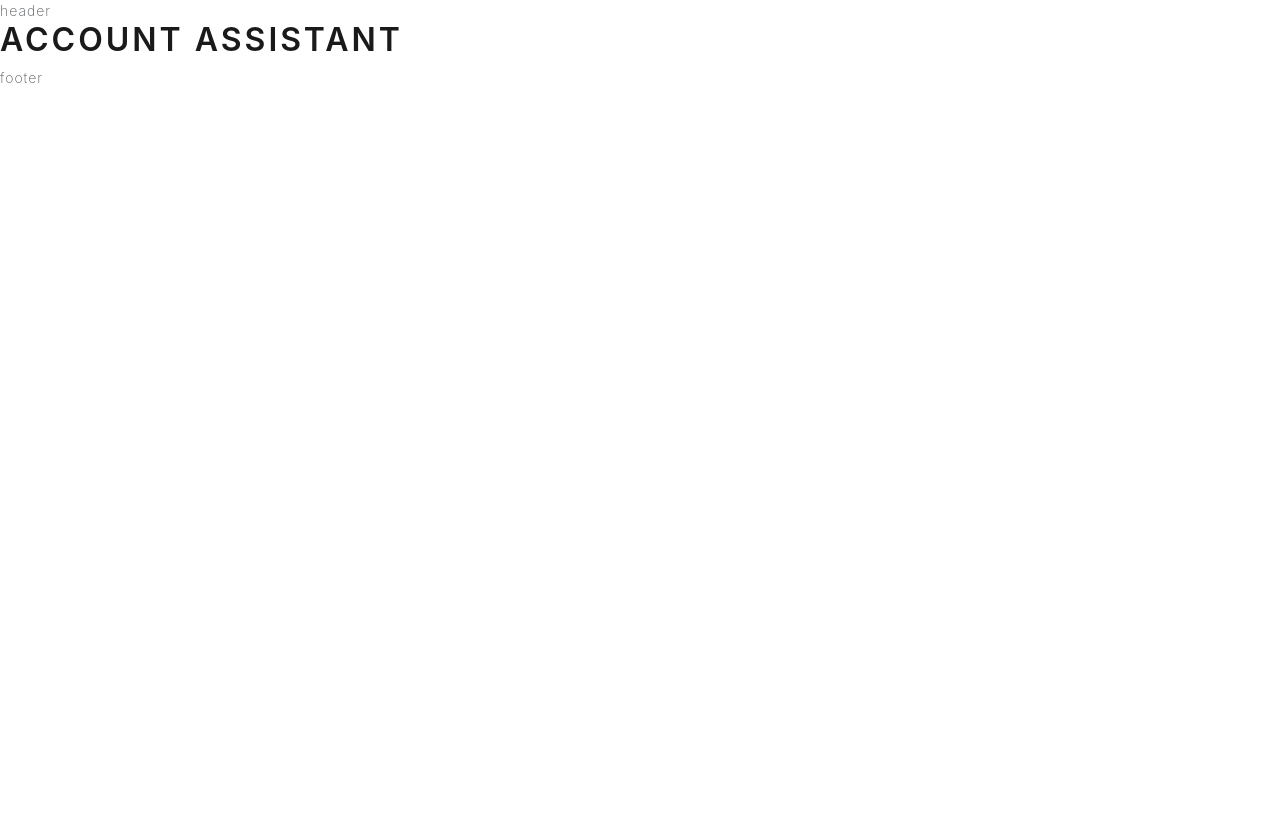
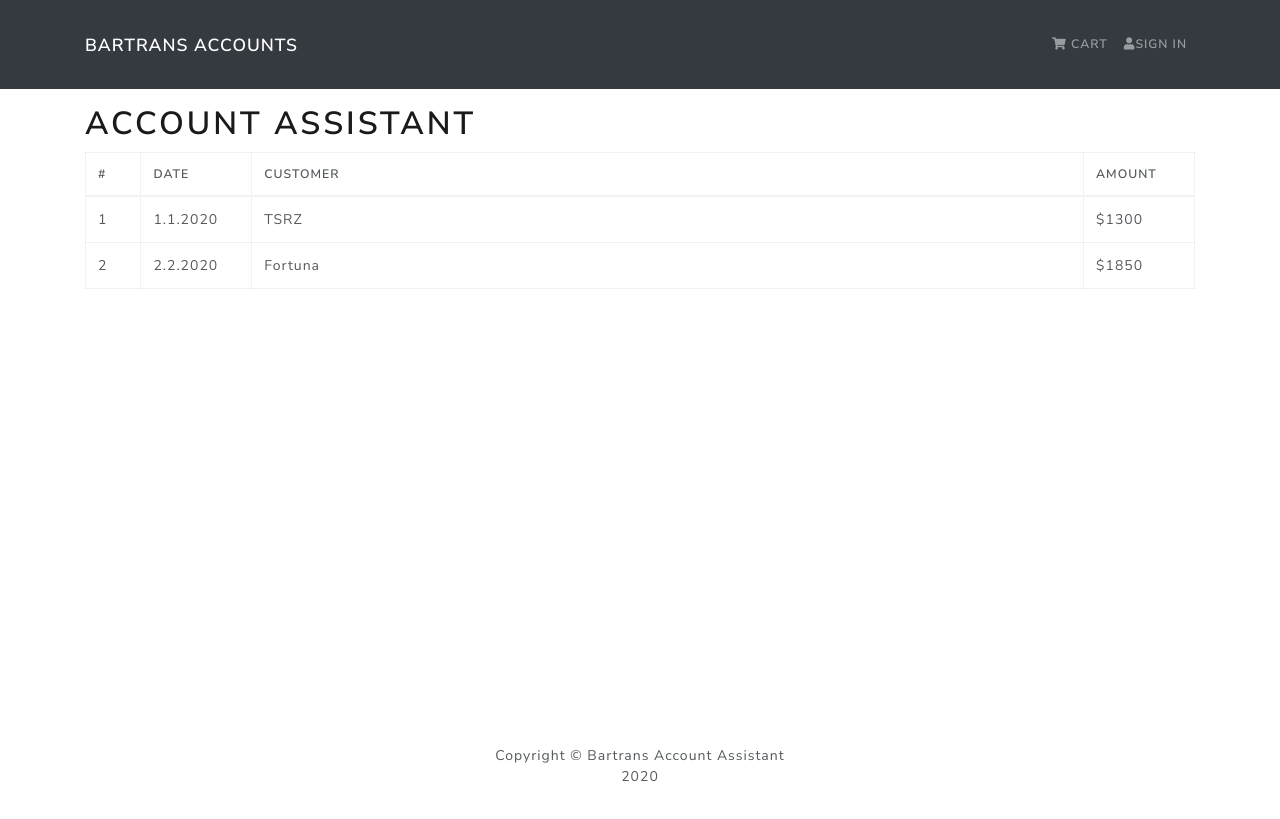
Before and after one commit to serg988/accounting, a React (Create React App) app in the folder frontend/: page / in a window 1280 px wide. Built offline with nearby package versions, Linux system fonts and the light colour scheme.

Commit message:
router homescreen invoiceitem

```diff
--- a/frontend/package.json
+++ b/frontend/package.json
@@ -9,6 +9,7 @@
     "react": "^17.0.1",
     "react-bootstrap": "^1.4.0",
     "react-dom": "^17.0.1",
+    "react-router-dom": "^5.2.0",
     "react-scripts": "4.0.1",
     "web-vitals": "^0.2.4"
   },
--- a/frontend/public/index.html
+++ b/frontend/public/index.html
@@ -12,6 +12,7 @@
     <link rel="apple-touch-icon" href="%PUBLIC_URL%/logo192.png" />
 
     <link rel="manifest" href="%PUBLIC_URL%/manifest.json" />
+    <link rel="stylesheet" href="https://cdnjs.cloudflare.com/ajax/libs/font-awesome/5.15.1/css/all.min.css" integrity="sha512-+4zCK9k+qNFUR5X+cKL9EIR+ZOhtIloNl9GIKS57V1MyNsYpYcUrUeQc9vNfzsWfV28IaLL3i96P9sdNyeRssA==" crossorigin="anonymous" />
 
     <title>Account Assistant</title>
   </head>
--- a/frontend/src/App.js
+++ b/frontend/src/App.js
@@ -1,15 +1,33 @@
 import React from 'react'
+import { Container } from 'react-bootstrap'
 import Header from './components/Header'
 import Footer from './components/Footer'
+import HomeScreen from './screens/HomeScreen'
+import SingleInvoice from './invoices/SingleInvoice'
+import {
+  BrowserRouter as Router,
+  Route,
+  Redirect,
+  Switch,
+} from 'react-router-dom'
 
 const App = () => {
   return (
     <>
-      <Header />
-      <main>
-        <h1>Account Assistant</h1>
-      </main>
-      <Footer />
+      <Router>
+        <Header />
+        <main className='py-3'>
+          <Container>
+            <Route path='/' exact>
+              <HomeScreen />
+            </Route>
+            <Route path='/invoice/:iid'>
+              <SingleInvoice />
+            </Route>
+          </Container>
+        </main>
+        <Footer />
+      </Router>
     </>
   )
 }
--- a/frontend/src/components/Footer.js
+++ b/frontend/src/components/Footer.js
@@ -1,9 +1,17 @@
 import React from 'react'
+import { Container, Row, Col } from 'react-bootstrap'
 
 const Footer = () => {
   return (
     <footer>
-      footer
+      <Container>
+        <Row>
+          <Col className='text-center py-3'>
+            Copyright &copy; Bartrans Account Assistant{' '}
+            {<p>{new Date().getFullYear()}</p>}
+          </Col>
+        </Row>
+      </Container>
     </footer>
   )
 }
--- a/frontend/src/components/Header.js
+++ b/frontend/src/components/Header.js
@@ -1,9 +1,28 @@
 import React from 'react'
+import { Navbar, Nav, Container } from 'react-bootstrap'
+import { NavLink } from 'react-router-dom'
 
 const Header = () => {
   return (
     <header>
-      header
+      <Navbar bg='dark' variant='dark' expand='lg' collapseOnSelect>
+        <Container>
+          <NavLink to='/'>
+            <Navbar.Brand>Bartrans Accounts</Navbar.Brand>
+          </NavLink>
+          <Navbar.Toggle aria-controls='basic-navbar-nav' />
+          <Navbar.Collapse id='basic-navbar-nav'>
+            <Nav className='ml-auto'>
+              <Nav.Link href='/cart'>
+                <i className='fas fa-shopping-cart'></i> Cart
+              </Nav.Link>
+              <Nav.Link href='/login'>
+                <i className='fas fa-user'></i>Sign In
+              </Nav.Link>
+            </Nav>
+          </Navbar.Collapse>
+        </Container>
+      </Navbar>
     </header>
   )
 }
--- a/frontend/src/index.css
+++ b/frontend/src/index.css
@@ -1,13 +1,3 @@
-body {
-  margin: 0;
-  font-family: -apple-system, BlinkMacSystemFont, 'Segoe UI', 'Roboto', 'Oxygen',
-    'Ubuntu', 'Cantarell', 'Fira Sans', 'Droid Sans', 'Helvetica Neue',
-    sans-serif;
-  -webkit-font-smoothing: antialiased;
-  -moz-osx-font-smoothing: grayscale;
+main{
+  min-height: 80vh;
 }
-
-code {
-  font-family: source-code-pro, Menlo, Monaco, Consolas, 'Courier New',
-    monospace;
-}
--- /dev/null
+++ b/frontend/src/invoices.js
@@ -0,0 +1,50 @@
+export const invoices = [
+  {
+    id: 1,
+    customerId: 1,
+    customerName: 'TSRZ',
+    date: '1.1.2020',
+    invoiceTotal: 1300,
+    lines: [
+      {
+        jobDescription: 'Sea freight',
+        quantity: 1,
+        cost: 1000,
+      },
+      {
+        jobDescription: 'THC',
+        quantity: 1,
+        cost: 200,
+      },
+      {
+        jobDescription: 'Storage',
+        quantity: 1,
+        cost: 100,
+      },
+    ],
+  },
+  {
+    id: 2,
+    customerId: 1,
+    customerName: 'Fortuna',
+    date: '2.2.2020',
+    invoiceTotal: 1850,
+    lines: [
+      {
+        jobDescription: 'Sea freight',
+        quantity: 1,
+        cost: 1500,
+      },
+      {
+        jobDescription: 'THC',
+        quantity: 1,
+        cost: 250,
+      },
+      {
+        jobDescription: 'Storage',
+        quantity: 1,
+        cost: 100,
+      },
+    ],
+  },
+]
--- /dev/null
+++ b/frontend/src/invoices/InvoiceItem.js
@@ -0,0 +1,14 @@
+import React from 'react'
+
+const InvoiceItem = ({ invoice, onClick }) => {
+  return (
+      <tr onClick={()=>onClick(invoice.id)}>
+      <td>{invoice.id}</td>
+      <td>{invoice.date.toString()}</td>
+      <td>{invoice.customerName}</td>
+      <td>${invoice.invoiceTotal}</td>
+    </tr>
+  )
+}
+
+export default InvoiceItem
--- /dev/null
+++ b/frontend/src/invoices/SingleInvoice.js
@@ -0,0 +1,9 @@
+import React from 'react'
+import { withRouter } from 'react-router-dom'
+
+const SingleInvoice = (props) => {
+
+  return <div>SINGLE INV NO.{props.match.params.iid}</div>
+}
+
+export default withRouter(SingleInvoice)
--- /dev/null
+++ b/frontend/src/screens/HomeScreen.js
@@ -0,0 +1,39 @@
+import React from 'react'
+import { useHistory } from 'react-router-dom'
+import { Table } from 'react-bootstrap'
+import { invoices } from '../invoices'
+import InvoiceItem from '../invoices/InvoiceItem'
+
+const HomeScreen = () => {
+  const history = useHistory()
+  const invoiceSelectHandler = (id) => {
+    history.push('/invoice/' + id)
+  }
+
+  return (
+    <div className='table-container'>
+      <h1>Account Assistant</h1>
+      <Table bordered hover size='sm'>
+        <thead>
+          <tr>
+            <th style={{ width: '5%' }}>#</th>
+            <th style={{ width: '10%' }}>Date</th>
+            <th style={{ width: '75%' }}>Customer </th>
+            <th style={{ width: '10%' }}>Amount </th>
+          </tr>
+        </thead>
+        <tbody>
+          {invoices.map((invoice) => (
+            <InvoiceItem
+              key={invoice.id}
+              invoice={invoice}
+              onClick={invoiceSelectHandler}
+            />
+          ))}
+        </tbody>
+      </Table>
+    </div>
+  )
+}
+
+export default HomeScreen
```
Also changed, not shown: 2 other files (tests, documents, lock files or other folders).
